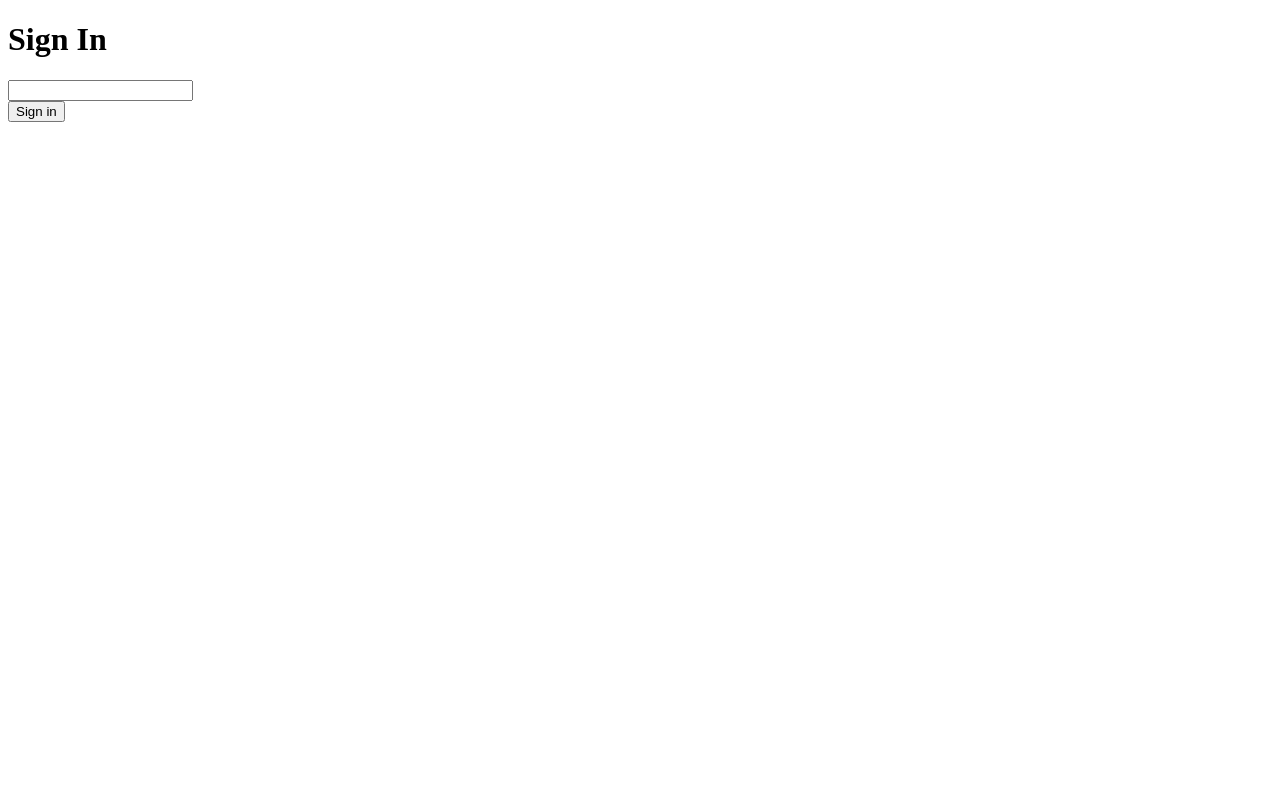
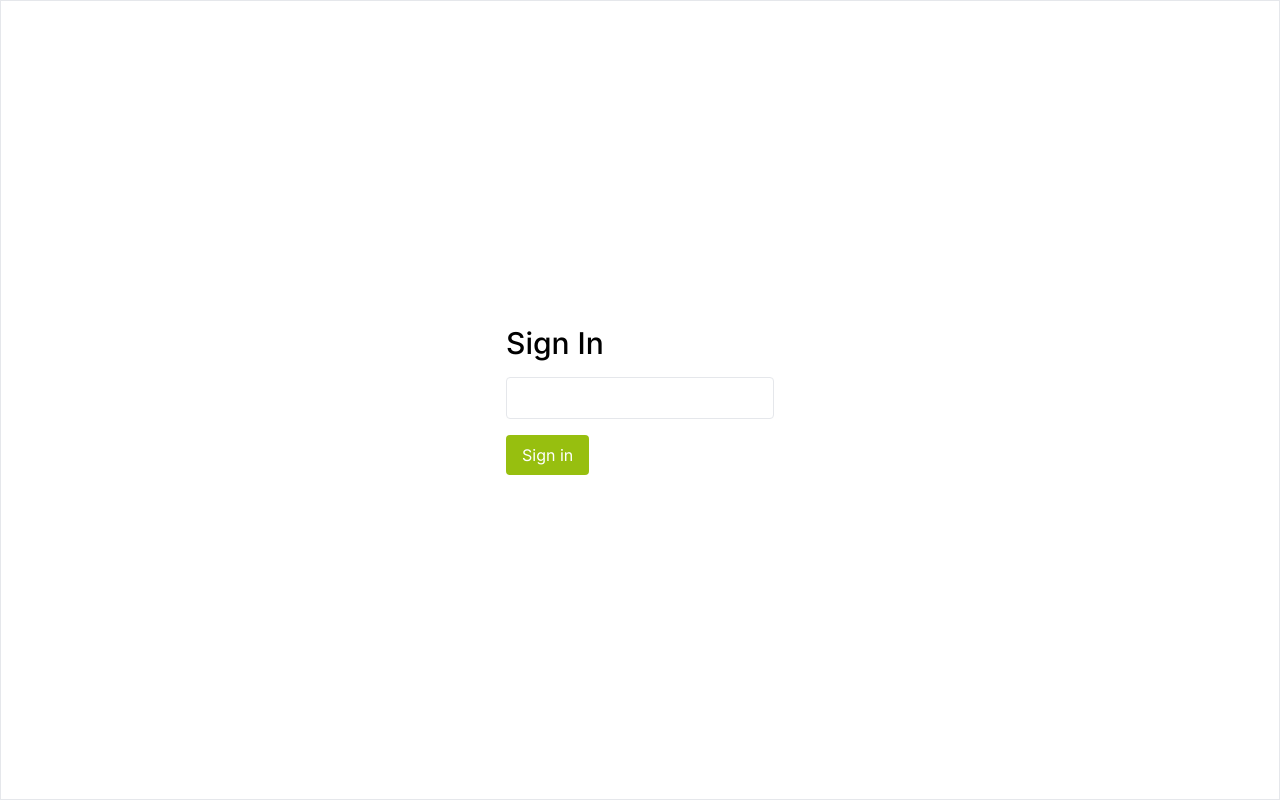
Before and after one commit to lily4178993/mentor_me_now_front_end, a React (Vite) app: page / in a window 1280 px wide. Built offline with nearby package versions, Linux system fonts and the light colour scheme.

Commit message:
Add basic styling

```diff
--- a/src/components/SignInForm.jsx
+++ b/src/components/SignInForm.jsx
@@ -9,25 +9,33 @@ const SignInForm = () => {
 
     const username = event.target.username.value;
     dispatch(setUsername(username));
+    event.target.reset();
   };
 
   return (
     <div className="h-[100vh] border flex justify-center items-center">
-      <h1>Sign In</h1>
+      <div>
+        <h1 className="text-3xl font-medium mb-4">Sign In</h1>
 
         <form onSubmit={handleSubmit}>
-        <div className="border mt-4">
+          <div className="mt-4">
             <input
               type="text"
-            className="rounded p-2"
+              className="rounded p-2 px-4 border"
               name="username"
               id="username"
             />
           </div>
-        <div className="border-2 mt-4">
-          <button type="submit">Sign in</button>
+          <div className="mt-4">
+            <button
+              type="submit"
+              className="py-2 px-4 rounded bg-primary-green text-white"
+            >
+              Sign in
+            </button>
           </div>
         </form>
+      </div>
     </div>
   );
 };
--- a/src/main.jsx
+++ b/src/main.jsx
@@ -4,6 +4,7 @@ import { createBrowserRouter, RouterProvider } from 'react-router-dom';
 import { Provider } from 'react-redux';
 import App from './App';
 import store from './redux/store';
+import './index.css';
 
 const router = createBrowserRouter([
   {
@@ -17,5 +18,5 @@ ReactDOM.createRoot(document.getElementById('root')).render(
     <Provider store={store}>
       <RouterProvider router={router} />
     </Provider>
-  </React.StrictMode>,
+  </React.StrictMode>
 );
```
Lines whose indentation alone changed are shown as unchanged.
